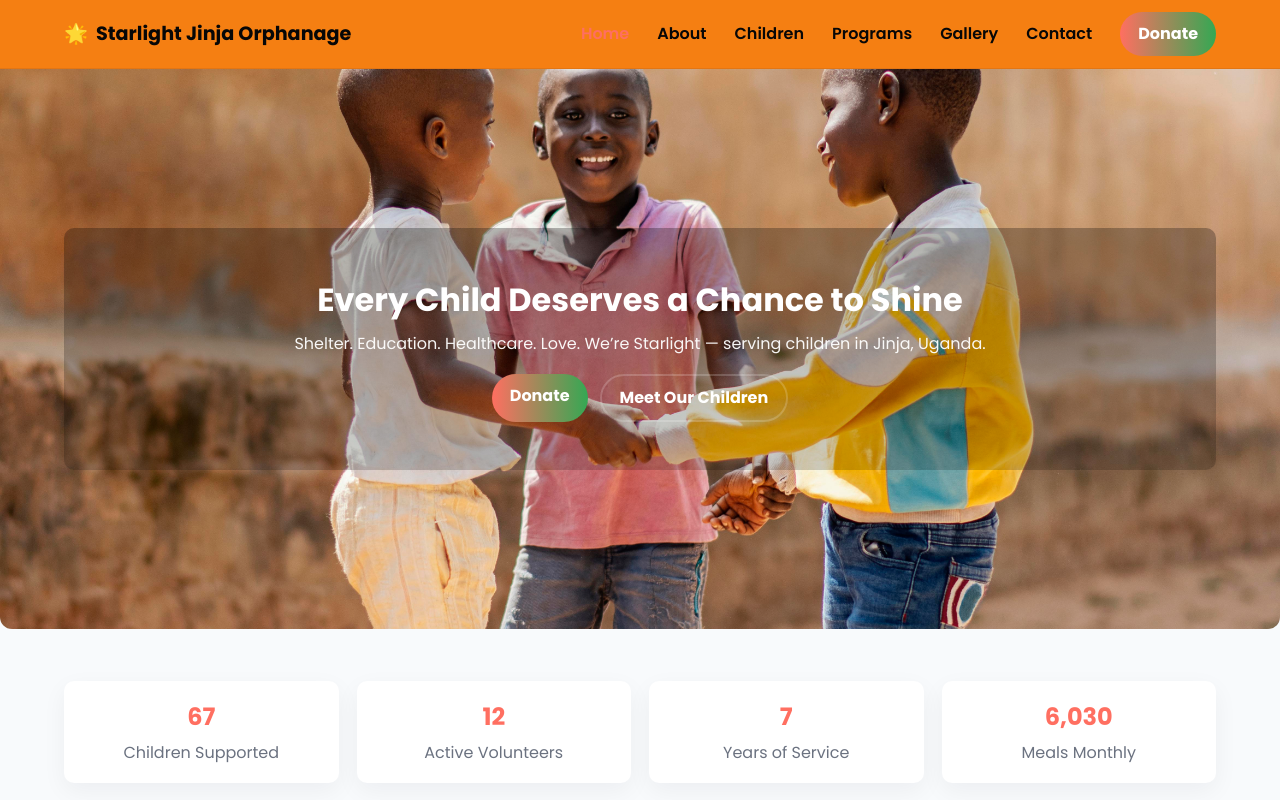
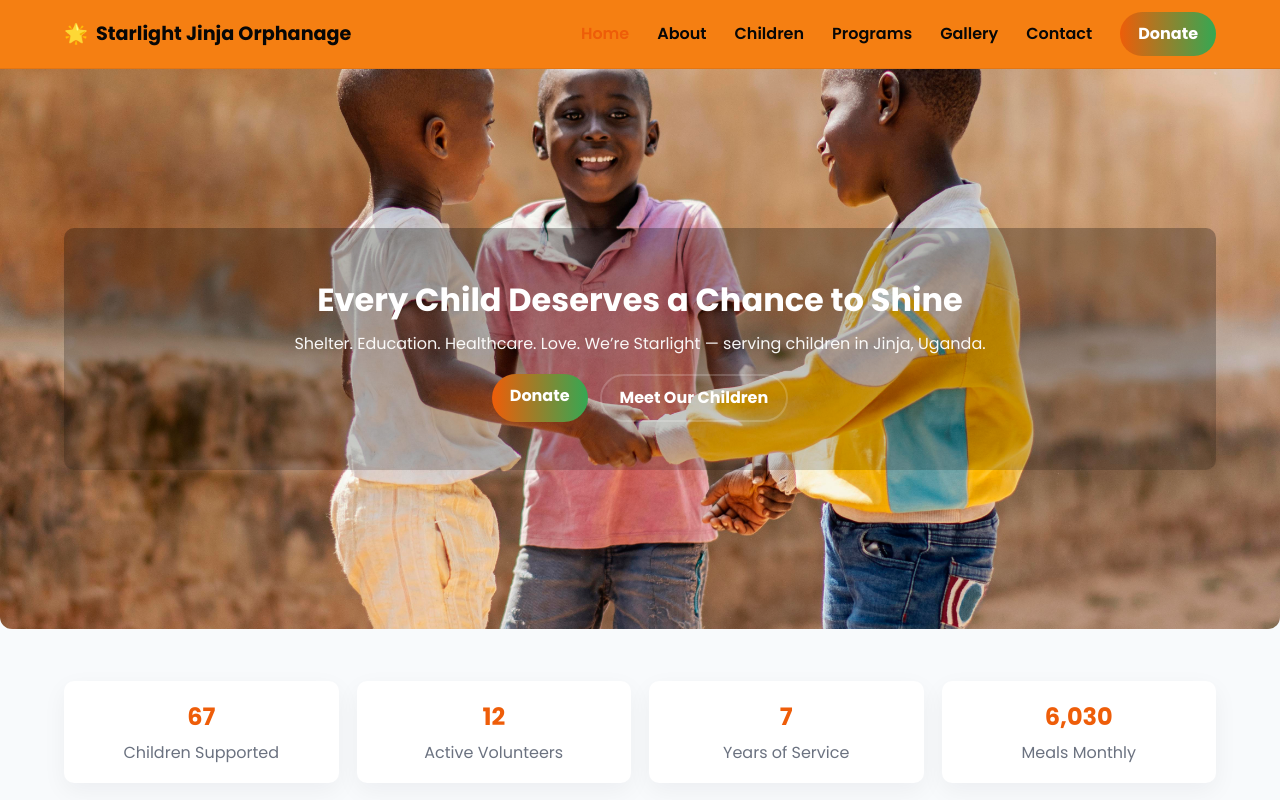
Before and after one commit to MDOluka/starlight-orphanage2, a plain HTML site: page index.html in a window 1280 px wide. Shown: the top 800 px of the page. Drawn offline with Linux system fonts and the light colour scheme.

Commit message:
Updated content

```diff
--- a/css/style.css
+++ b/css/style.css
@@ -4,7 +4,7 @@
 @import url('https://fonts.googleapis.com/css2?family=Poppins:wght@300;400;600;700&display=swap');
 
 :root{
-  --primary:#ff6f61;      /* Orange */
+  --primary:#ee5d09;      /* Orange */
   --secondary:#34a853;    /* Green */
   --muted:#6b7280;
   --bg:#f8fafc;
```
